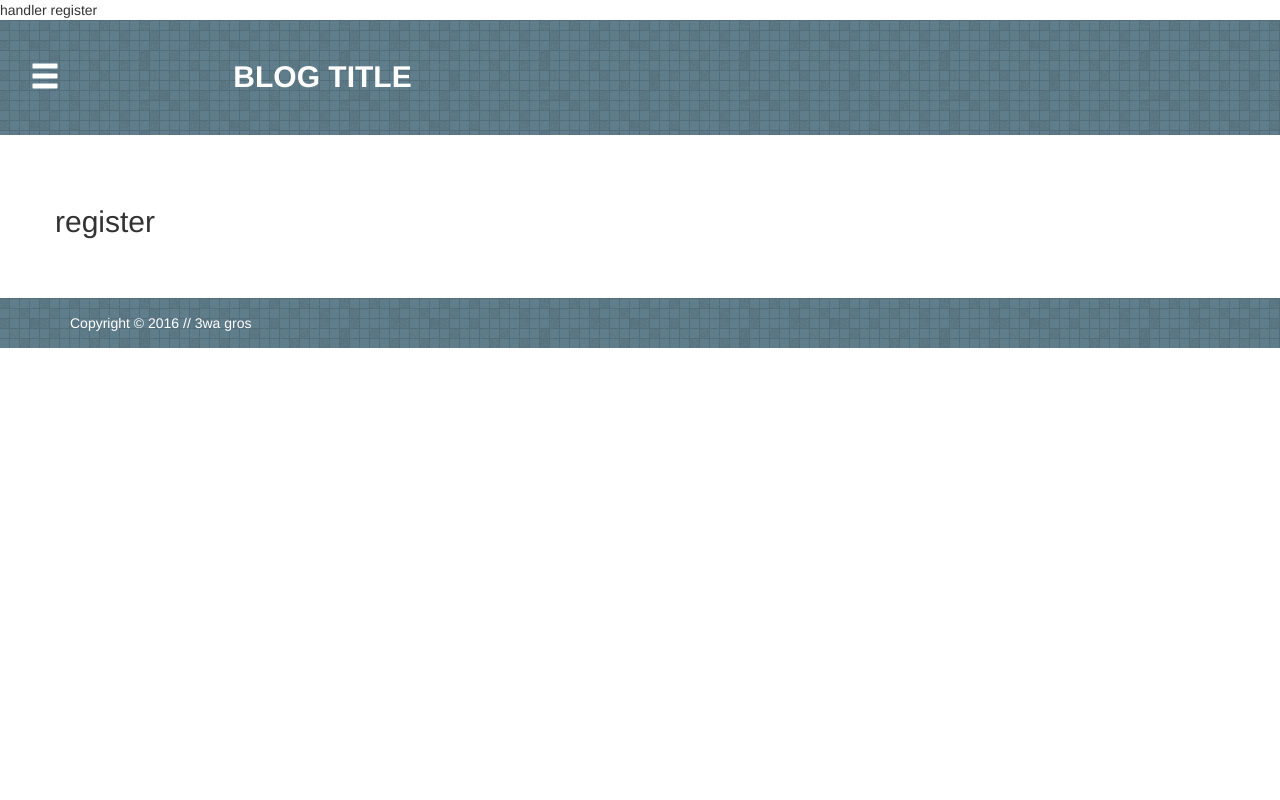
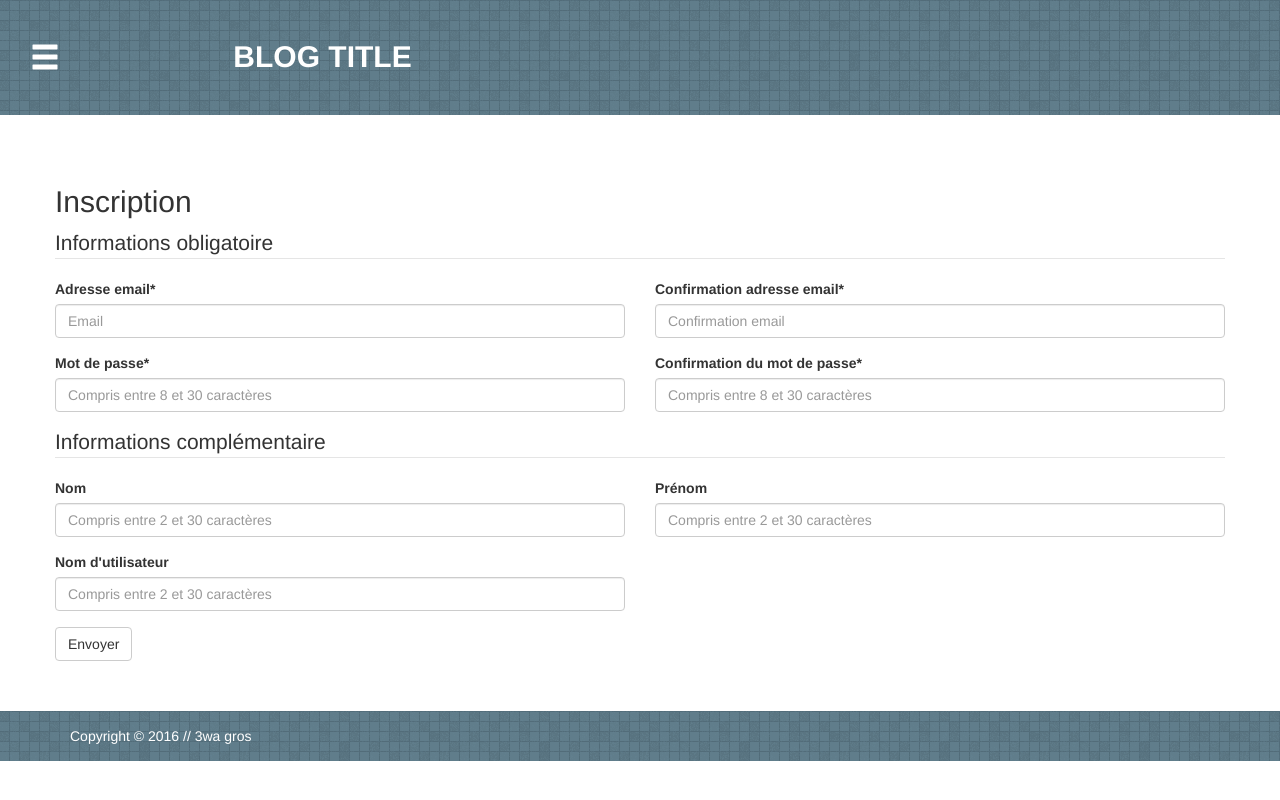
Before and after one commit to dispxxx/leblog, a PHP site: page /index.php?page=register&action=register in a window 1280 px wide. Run offline with PHP 8.4, Linux system fonts and the light colour scheme; some libraries are stand-ins or nearby versions.

Commit message:
register is ok

```diff
--- a/controllers/content/register/register.php
+++ b/controllers/content/register/register.php
@@ -1,2 +1,15 @@
 <?php
+
+
+if( isset($_GET['success']) &&  $_GET['success'] == true){
+    echo 'success';
+    require('./views/content/register/success/success.phtml');
+}else {
+    if(count($errors)>0){
+        for($i = 0; $i < count($errors); $i++){
+            require('./views/content/register/errors/'.$errors[$i].'.phtml');
+        }
+    }
+}
+
 require('./views/content/register/register.phtml');
--- a/controllers/handler/handler_register.php
+++ b/controllers/handler/handler_register.php
@@ -1,2 +1,156 @@
 <?php
-echo 'handler register';
+/*
+ * Variable init
+ */
+$email = "";
+$email_confirm = "";
+$name = "";
+$surname = "";
+$username = "";
+
+
+if(isset($_POST['register_email'], $_POST['register_email_confirm'], $_POST['register_password'], $_POST['register_password_confirm'], $_POST['register_name'], $_POST['register_surname'], $_POST['register_username'],$_POST['g-recaptcha-response'])){
+
+
+    /*
+     * Captcha verify
+     */
+    $url_captcha = 'https://www.google.com/recaptcha/api/siteverify?secret=6LeiBBETAAAAACYZpXXYpzS85YysXIvZrkjEkixa&response='.$_POST['g-recaptcha-response'];
+    $curl = curl_init($url_captcha);
+    curl_setopt($curl, CURLOPT_HEADER, false);
+    curl_setopt($curl, CURLOPT_RETURNTRANSFER, true);
+    curl_setopt($curl, CURLOPT_TIMEOUT, 1);
+    curl_setopt($curl, CURLOPT_SSL_VERIFYPEER, false);
+    $reponse = curl_exec($curl);
+
+    $json = json_decode($reponse, true);
+
+
+    if ($json['success'] === false) {
+        $errors[] = "captcha";
+    }
+
+
+    /*
+     * Email exist
+     */
+    $query = $db->prepare('
+    SELECT COUNT(email) FROM user WHERE email = :email
+    ');
+    $query->execute(array('email' => $_POST['register_email']));
+    $reponse = $query->fetch();
+    if($reponse[0]!= 0){
+        $errors[]= "email_exist";
+    }
+
+
+
+    /*
+     * Email format verify
+     */
+    if(strlen($_POST['register_email'])>5 && strlen($_POST['register_email'])<63){
+        if(preg_match("#^[a-zA-Z0-9._-]+@[a-zA-Z0-9._-]{2,}\.[a-zA-Z]{2,5}$#", $_POST['register_email'])){
+            $email = $_POST['register_email'];
+        }else{
+            $errors[] = 'email_format';
+        }
+    }else{
+        $errors[] = 'email_format';
+    }
+    /*
+     * Email confirm verify
+     */
+    if($_POST['register_email'] === $_POST['register_email_confirm']){
+        $email_confirm = $email;
+    }else {
+        $errors[] = 'email_confirm';
+    }
+
+
+    /*
+     * Password format verify
+     */
+    if(strlen($_POST['register_password']) >= 8 && strlen($_POST['register_password']) <= 30){
+        $password = password_hash($_POST['register_password'], PASSWORD_DEFAULT);
+    }else {
+        $errors[] = 'password_format';
+    }
+    /*
+     * Password confirm verify
+     */
+    if($_POST['register_password'] !== $_POST['register_password_confirm']){
+        $errors[] = 'password_confirm';
+    }
+
+
+    /*
+     * Name format verify
+     */
+    if((strlen($_POST['register_name']) >=2 && strlen($_POST['register_name'])<=30) || $_POST['register_name'] === ""){
+
+        if((preg_match("#[a-zA-Z]+[ -']*$#", $_POST['register_name'])) || $_POST['register_surname'] === ""){
+            $name = $_POST['register_name'];
+        }else {
+            $errors[] = "name_format";
+        }
+    }else {
+        $errors[] = "name_lenght";
+    }
+
+    /*
+     * Surname format verify
+     */
+    if((strlen($_POST['register_surname']) >=2 && strlen($_POST['register_surname'])<=30) || $_POST['register_surname'] === ""){
+
+        if((preg_match("#[a-zA-Z]+[ -']*$#", $_POST['register_surname']))  || $_POST['register_surname'] === "" ){
+            $surname = $_POST['register_surname'];
+        }else {
+            $errors[] = "surname_format";
+        }
+    }else {
+        $errors[] = "surname_lenght";
+    }
+
+
+    /*
+     * Username format verify
+     */
+    if((strlen($_POST['register_username']) >=2 && strlen($_POST['register_username'])<=30) || $_POST['register_username'] === ""){
+
+        if((preg_match("#[a-zA-Z0-9]+[ -_']*$#", $_POST['register_username']))  || $_POST['register_surname'] === ""){
+            $username = $_POST['register_username'];
+        }else {
+            $errors[] = "username_format";
+        }
+    }else {
+        $errors[] = "username_lenght";
+    }
+
+
+
+    if(count($errors) == 0){
+//        $query = $db->query('
+//        INSERT INTO user(`name`, surname, email, password, username, status)
+//        VALUES ('. $db->quote($name) .', '. $db->quote($surname) .', '. $db->quote($email) .', '.$password.', '.$db->quote($username).', '.STATUS_MEMBER.')
+//        ');
+
+
+
+        $query = $db->prepare('INSERT INTO user(name, surname, email, password, username, status) VALUES (:name, :surname, :email, :password, :username, :status)');
+        $query->execute(array(
+           "name" => $name,
+            "surname" => $surname,
+            "email" => $email,
+            "password" => $password,
+            "username" => $username,
+            "status" => STATUS_MEMBER
+        ));
+        $query->closeCursor();
+
+
+//        header('Location: ?page=register&success=true');
+//        exit;
+    }
+
+
+}
--- a/index.php
+++ b/index.php
@@ -9,7 +9,7 @@ require('init_database.php');
 
 try
 {
-    $db = new PDO('mysql:host='.DB_HOST.';dbname='.DB_NAME.';charset=utf8', DB_USERNAME, DB_PASSWORD);
+    $db = new PDO('mysql:host='.DB_HOST.';dbname='.DB_NAME.';charset=utf8', DB_USERNAME, DB_PASSWORD, array(PDO::ATTR_ERRMODE => PDO::ERRMODE_EXCEPTION));
 }
 catch (Exception $e)
 {
--- a/views/content/login/errors/email.phtml
+++ b/views/content/login/errors/email.phtml
@@ -1,5 +1,5 @@
-<div class="alert alert-danger">
+<p class="alert alert-danger">
     <a href="#" class="close" data-dismiss="alert" aria-label="close">&times;</a>
     <strong>Doh :(</strong> L'adresse email que vous avez rentré ne correspond à aucun compte.<br>
     <a href="?page=register">S'inscrire</a>
-</div>
+</p>
--- /dev/null
+++ b/views/content/register/errors/captcha.phtml
@@ -0,0 +1,4 @@
+<p class="alert alert-danger">
+    <a href="#" class="close" data-dismiss="alert" aria-label="close">&times;</a>
+    <strong>:(</strong> Le code de vérification n'est pas bon.<br>
+</p>
--- /dev/null
+++ b/views/content/register/errors/email_confirm.phtml
@@ -0,0 +1,4 @@
+<p class="alert alert-danger">
+    <a href="#" class="close" data-dismiss="alert" aria-label="close">&times;</a>
+    <strong>:(</strong> La confirmation de l'email n'est pas bon.<br>
+</p>
--- /dev/null
+++ b/views/content/register/errors/email_exist.phtml
@@ -0,0 +1,4 @@
+<p class="alert alert-danger">
+    <a href="#" class="close" data-dismiss="alert" aria-label="close">&times;</a>
+    <strong>:(</strong> L'adresse email que vous avez rentré est déjà présente.<br>
+</p>
--- /dev/null
+++ b/views/content/register/errors/email_format.phtml
@@ -0,0 +1,4 @@
+<p class="alert alert-danger">
+    <a href="#" class="close" data-dismiss="alert" aria-label="close">&times;</a>
+    <strong>:(</strong> Le format de l'email que vous avez rentré n'est pas bon.<br>
+</p>
--- /dev/null
+++ b/views/content/register/errors/name_format.phtml
@@ -0,0 +1,4 @@
+<p class="alert alert-danger">
+    <a href="#" class="close" data-dismiss="alert" aria-label="close">&times;</a>
+    <strong>:(</strong> Le format de votre nom n'est pas bon.<br>
+</p>
--- /dev/null
+++ b/views/content/register/errors/name_lenght.phtml
@@ -0,0 +1,4 @@
+<p class="alert alert-danger">
+    <a href="#" class="close" data-dismiss="alert" aria-label="close">&times;</a>
+    <strong>:(</strong> La longueur de votre nom n'est pas bonne.<br>
+</p>
--- /dev/null
+++ b/views/content/register/errors/password_confirm.phtml
@@ -0,0 +1,4 @@
+<p class="alert alert-danger">
+    <a href="#" class="close" data-dismiss="alert" aria-label="close">&times;</a>
+    <strong>:(</strong> La vérification du mot de passe n'est pas bonne.<br>
+</p>
--- /dev/null
+++ b/views/content/register/errors/password_format.phtml
@@ -0,0 +1,4 @@
+<p class="alert alert-danger">
+    <a href="#" class="close" data-dismiss="alert" aria-label="close">&times;</a>
+    <strong>:(</strong> Le format du mot de passe n'est pas bon.<br>
+</p>
--- /dev/null
+++ b/views/content/register/errors/surname_format.phtml
@@ -0,0 +1,4 @@
+<p class="alert alert-danger">
+    <a href="#" class="close" data-dismiss="alert" aria-label="close">&times;</a>
+    <strong>:(</strong> Le format de votre prénom n'est pas bon.<br>
+</p>
--- /dev/null
+++ b/views/content/register/errors/surname_lenght.phtml
@@ -0,0 +1,4 @@
+<p class="alert alert-danger">
+    <a href="#" class="close" data-dismiss="alert" aria-label="close">&times;</a>
+    <strong>:(</strong> La longueur de votre prénom n'est pas bonne.<br>
+</p>
--- /dev/null
+++ b/views/content/register/errors/username_format.phtml
@@ -0,0 +1,5 @@
+<p class="alert alert-danger">
+    <a href="#" class="close" data-dismiss="alert" aria-label="close">&times;</a>
+    <strong>:(</strong> Le format de votre nom d'utilisateur n'est pas bon.<br>
+    Caractères spéciaux accépté: . ' - _
+</p>
--- /dev/null
+++ b/views/content/register/errors/username_lenght.phtml
@@ -0,0 +1,4 @@
+<p class="alert alert-danger">
+    <a href="#" class="close" data-dismiss="alert" aria-label="close">&times;</a>
+    <strong>:(</strong> La longueur de votre nom d'utilisateur n'est pas bonne.<br>
+</p>
--- a/views/content/register/register.phtml
+++ b/views/content/register/register.phtml
@@ -1 +1,59 @@
-<h2>register</h2>
+<h2>Inscription</h2>
+<form action="?page=register&action=register" method="POST">
+    <fieldset>
+        <legend>Informations obligatoire</legend>
+        <div class="row">
+            <div class="form-group col-md-6">
+                <label for="email">Adresse email*</label>
+                <input type="email" class="form-control" name="register_email" id="register_email" placeholder="Email"
+                      value="<?php if(isset($email)){echo $email; }?>" required>
+            </div>
+            <div class="form-group col-md-6">
+                <label for="email">Confirmation adresse email*</label>
+                <input type="email" class="form-control" name="register_email_confirm" id="register_email_confirm"
+                       placeholder="Confirmation email" value="<?php if(isset($email)){echo $email_confirm; }?>" required>
+            </div>
+        </div>
+        <div class="row">
+            <div class="form-group col-md-6">
+                <label for="password">Mot de passe*</label>
+                <input type="password" class="form-control" name="register_password" id="register_password"
+                       placeholder="Compris entre 8 et 30 caractères" required>
+            </div>
+            <div class="form-group col-md-6">
+                <label for="password">Confirmation du mot de passe*</label>
+                <input type="password" class="form-control" id="register_password_confirm"
+                       name="register_password_confirm" placeholder="Compris entre 8 et 30 caractères" required>
+            </div>
+        </div>
+    </fieldset>
+    <fieldset>
+        <legend>Informations complémentaire</legend>
+        <div class="row">
+            <div class="form-group col-md-6">
+                <label for="name">Nom</label>
+                <input type="text" class="form-control" name="register_name" id="register_name"
+                       placeholder="Compris entre 2 et 30 caractères" value="<?php if(isset($name)){echo $name; }?>">
+            </div>
+            <div class="form-group col-md-6">
+                <label for="surname">Prénom</label>
+                <input type="text" class="form-control" name="register_surname" id="register_surname"
+                       placeholder="Compris entre 2 et 30 caractères" value="<?php if(isset($surname)){echo $surname; }?>">
+            </div>
+        </div>
+        <div class="row">
+            <div class="form-group col-md-6">
+                <label for="username">Nom d'utilisateur</label>
+                <input type="text" class="form-control" name="register_username" id="register_username"
+                       placeholder="Compris entre 2 et 30 caractères" value="<?php if(isset($username)){echo $username; }?>">
+            </div>
+        </div>
+        <div class="row">
+            <div class="col-xs-12">
+                <div class="g-recaptcha" data-sitekey="6LeiBBETAAAAAAi-dznkaB1iOqW6whmrOd5dw5ez"></div>
+            </div>
+
+        </div>
+    </fieldset>
+    <button type="submit" class="btn btn-default">Envoyer</button>
+</form>
--- /dev/null
+++ b/views/content/register/success/success.phtml
@@ -0,0 +1,5 @@
+<p class="alert alert-success">
+    <a href="#" class="close" data-dismiss="alert" aria-label="close">&times;</a>
+    <strong>:)</strong> Votre inscription a bien été validé.<br>
+    <a href="?page=login">Se connecter</a>
+</p>
--- a/views/skel.phtml
+++ b/views/skel.phtml
@@ -65,6 +65,9 @@
     });
 </script>
 
+<!-- Google captcha -->
+<script src='https://www.google.com/recaptcha/api.js'></script>
+
 
 </body>
 
```
Also changed, not shown: controllers/content/logout/logout.php (line endings or trailing spaces).
